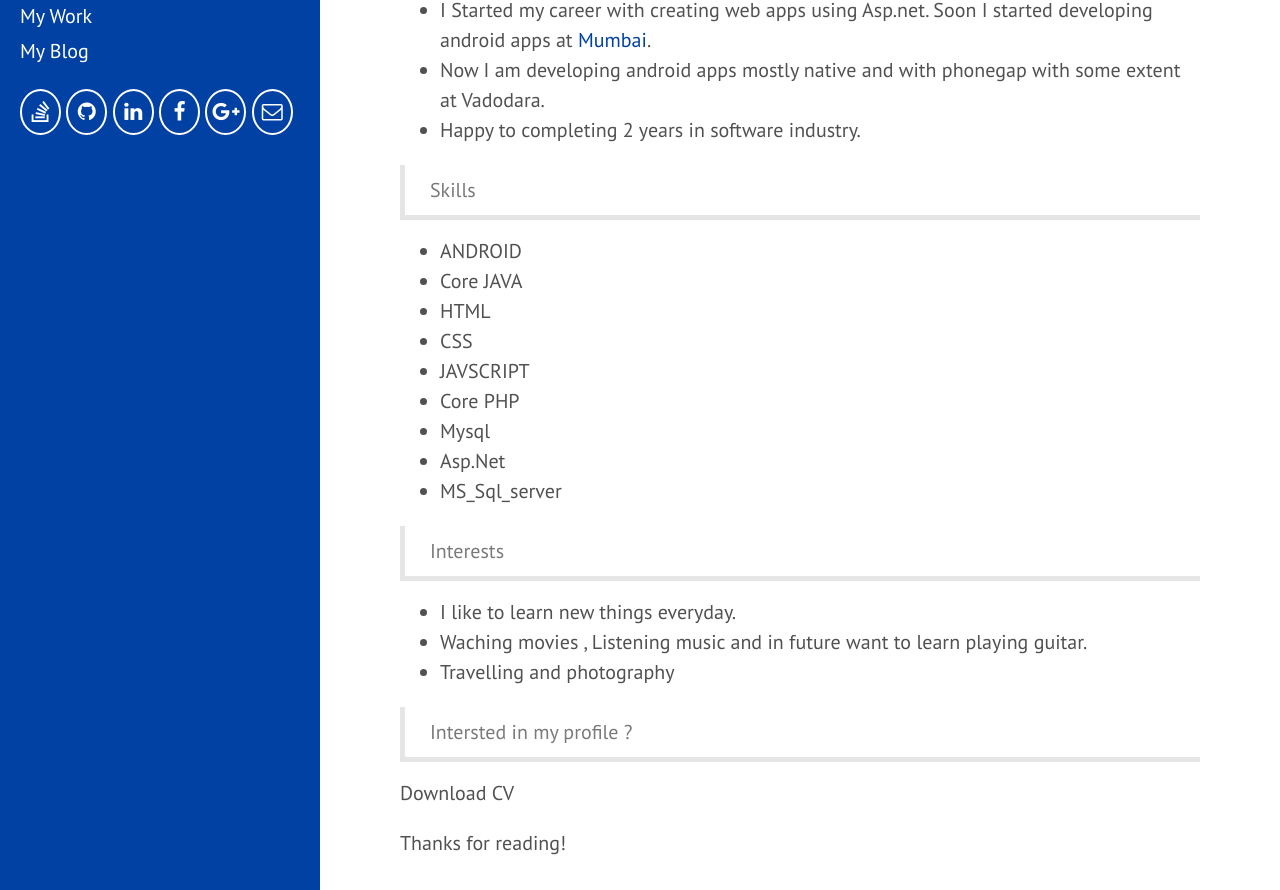
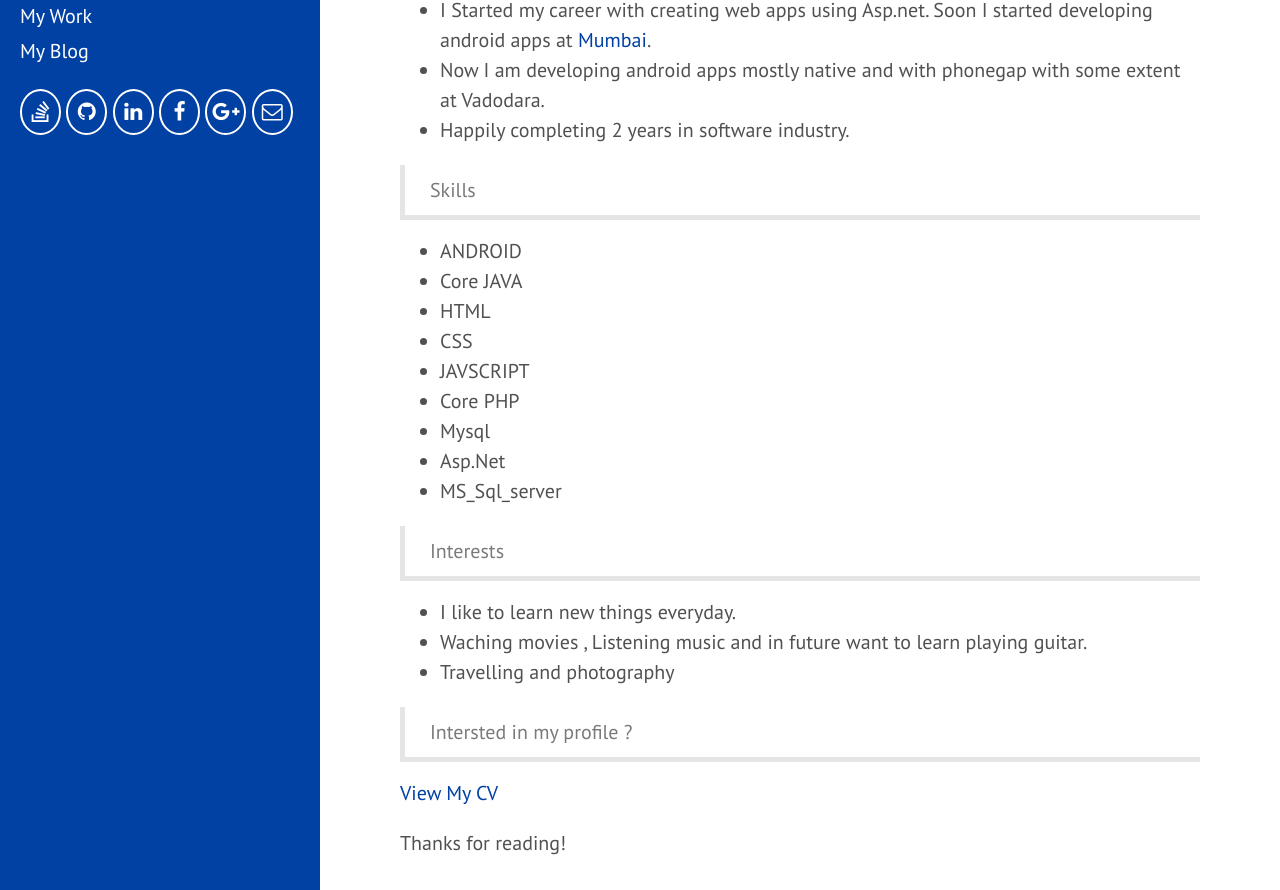
Before and after one commit to mohammadkhatri/mohammadkhatri.github.io, a Jekyll site: the page built from about.md, in a window 1280 px wide and 1400 px high. Shown: the part 507-1397 px from the top of the window. Built offline with Jekyll 4.4.1, drawn with Linux system fonts in a browser that asks for light colours; nearby versions of some CDN libraries; Markdown is read by kramdown in place of the engine named in the settings.

Commit message:
resume link

```diff
--- a/about.md
+++ b/about.md
@@ -20,7 +20,7 @@ Hello,<br/>
  * Currently , I work as a full time android developer and I love that.
  * I Started my career with creating web apps using Asp.net. Soon I started developing android apps at <a href="https://www.google.co.in/search?q=Mumbai" target="_blank">Mumbai</a>.
  * Now I am developing android apps mostly native and with phonegap with some extent at Vadodara.
- * Happy to completing 2 years in software industry.
+ * Happily completing 2 years in software industry.
 
  > Skills
 
@@ -43,6 +43,6 @@ Hello,<br/>
 
 > Intersted in my profile ?
 
-Download CV
+<a href="https://drive.google.com/file/d/0B0Nx9gcUX3czWkdjeDQ0b2F1dGM/view?usp=sharing" target="_blank">View My CV</a>
 
 Thanks for reading!
```
